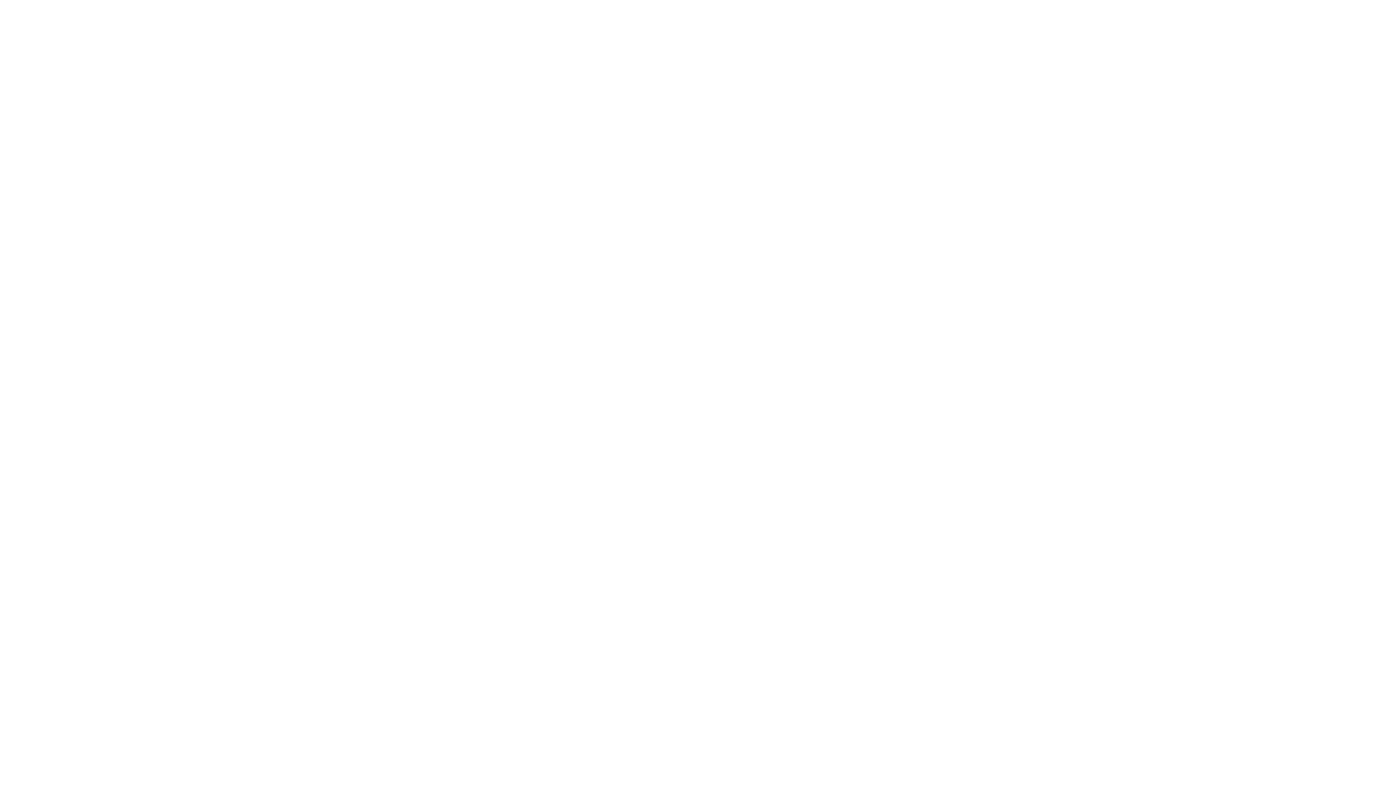
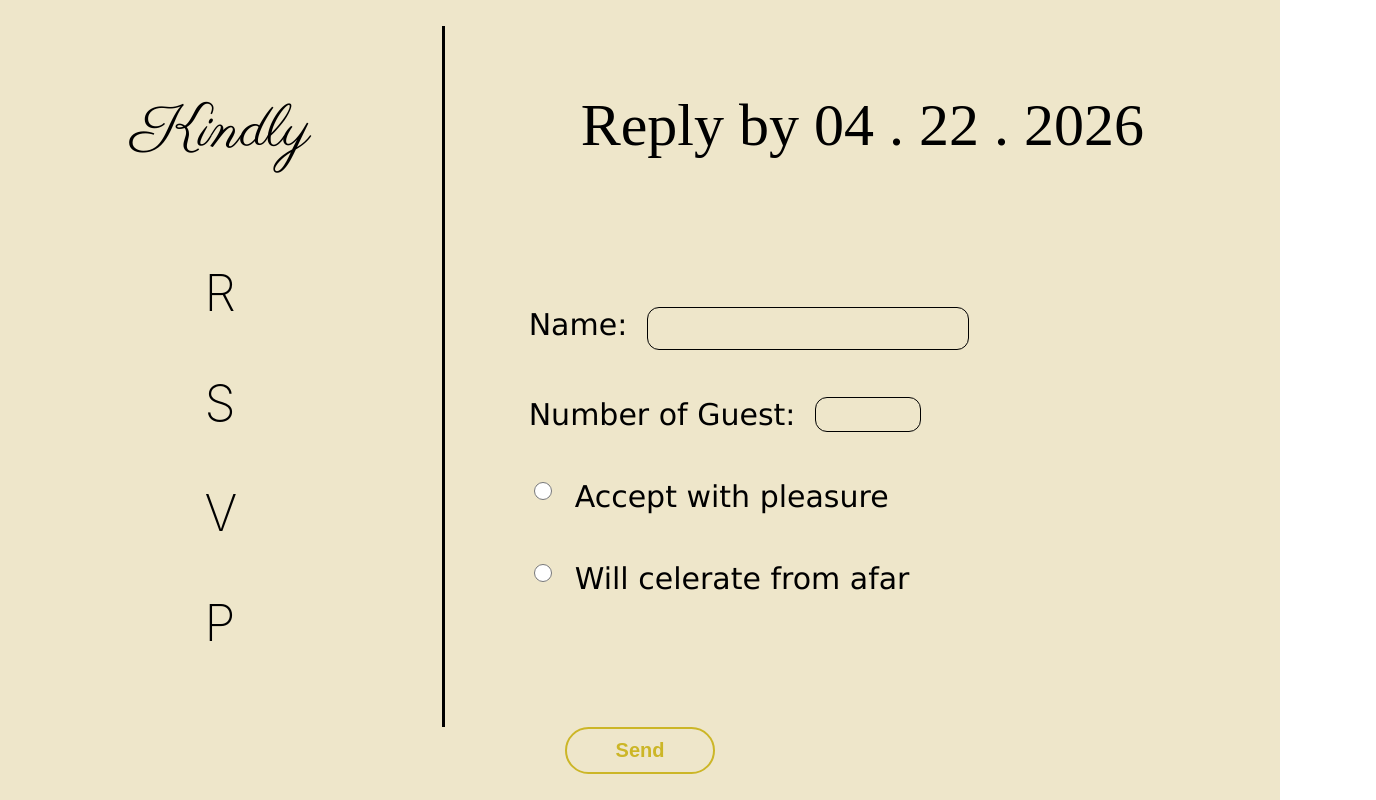
Before and after one commit to HungPhma/Duyphuongwedding, a React (Create React App) app: page /Duyphuongwedding/rsvp in a window 1280 px wide. Before the commit this address had no page. Shown: the whole page, 1376 px wide, since content can reach past the window. Built offline with nearby package versions, Linux system fonts and the light colour scheme; a web font is replaced by a local one.

Commit message:
update website

```diff
--- a/public/index.html
+++ b/public/index.html
@@ -2,14 +2,15 @@
 <html lang="en">
   <head>
     <meta charset="utf-8" />
-    <link rel="icon" href="%PUBLIC_URL%/favicon.ico" />
+    <link rel="icon" href="%PUBLIC_URL%/DP.png" />
     <meta name="viewport" content="width=device-width, initial-scale=1" />
     <meta name="theme-color" content="#000000" />
+    <meta property="og:image" content="%PUBLIC_URL%/DP.png" />
     <meta
       name="description"
       content="Web site created using create-react-app"
     />
-    <link rel="apple-touch-icon" href="%PUBLIC_URL%/logo192.png" />
+    <link rel="apple-touch-icon" href="%PUBLIC_URL%/DP.png" />
     <!--
       manifest.json provides metadata used when your web app is installed on a
       user's mobile device or desktop. See https://developers.google.com/web/fundamentals/web-app-manifest/
--- a/src/components/story.css
+++ b/src/components/story.css
@@ -29,6 +29,8 @@
     flex-direction: column;
     padding: 40px;
     box-sizing: border-box;
+    justify-content: center;
+    align-items: center;
     /* gap: 30px; */
 }
 .story-p p {
@@ -97,7 +99,7 @@
     width: 100%;
     /* max-width: 270px; */
     /* max-height: 400px; */
-    height: 380px;
+    height: 400px;
     object-fit: cover;
     display: block;
 }
@@ -134,3 +136,9 @@
     padding: 24px;
     font-family: "Funnel Sans", sans-serif;
 }
+.p-end{
+    /* width: 70%; */
+    text-align: center;
+    font-size: 18px;
+    /* background-color: white; */
+}
--- a/src/components/story.js
+++ b/src/components/story.js
@@ -40,12 +40,16 @@ function Story() {
                     <p>
                         And no story of ours would be complete without mentioning our furry overlord: our cute little boy named Fin! He’s the third wheel who steals the show—demanding cuddles, judging our packing skills before trips, and making our home feel even cozier.
                     </p>
+                    <p>
+                        In the end, our story turned into a real-life fairytale—one with plot twists, laughter, and a whole lot of stubborn love. We got engaged in August 2025, and now, after six and a half years of adventures, we’re thrilled to announce: we’re finally getting married!
+                        Thank you for being part of our happily ever after.
+                    </p>
                 </div>
             </div>
-            <p>
+            {/* <p className='p-end'>
                 In the end, our story turned into a real-life fairytale—one with plot twists, laughter, and a whole lot of stubborn love. We got engaged in August 2025, and now, after six and a half years of adventures, we’re thrilled to announce: we’re finally getting married!
                 Thank you for being part of our happily ever after.
-            </p>
+            </p> */}
         </div>
     </div>
   )
--- a/src/components/thank.css
+++ b/src/components/thank.css
@@ -5,14 +5,16 @@
     padding: 24px;
     justify-content: center;
     align-items: center;
-    height: 300px;
+    /* height: 300px; */
 }
 .thank-you{
     font-family: "Atkinson Hyperlegible Mono", sans-serif;
     text-transform: uppercase;
-    font-weight: 100;
+    font-weight: 400;
     font-size: 50px;
     padding: 10px;
+    width: 50%;
+    text-align: center;
 }
 .thank button{
     font-size: 20px;
@@ -27,6 +29,7 @@
     background-color: transparent;
     cursor: pointer;
     animation: transform 3s ease;
+    box-shadow: 0px 5px 10px rgba(0,0,0,0.3);
 }
 .thank button:hover{
     transform: scale(1.1);
--- a/src/components/thank.js
+++ b/src/components/thank.js
@@ -9,7 +9,7 @@ function Thank() {
     };
   return (
     <div className='thank'>
-        <h1 className='thank-you'>Your presence would mean the world to us</h1>
+        <h1 className='thank-you'>"Your presence would mean the world to us"</h1>
         <button onClick={handClick}>Rsvp</button>
     </div>
   )
--- a/src/index.js
+++ b/src/index.js
@@ -7,7 +7,7 @@ import { BrowserRouter } from 'react-router-dom';
 const root = ReactDOM.createRoot(document.getElementById('root'));
 root.render(
   <React.StrictMode>
-    <BrowserRouter>
+    <BrowserRouter basename="/Duyphuongwedding">
       <App />
     </BrowserRouter>
   </React.StrictMode>
--- a/src/pages/rsvp.css
+++ b/src/pages/rsvp.css
@@ -6,6 +6,7 @@
     justify-content: center;
     align-items: center;
     background-color: #EEE6CA;
+    box-sizing: border-box;
 }
 .content1{
     display: flex;
@@ -72,11 +73,19 @@
     width: 300px;
     max-width: 350px;
     min-width: 200px;
+    background-color: transparent;
+    border: 1px solid black;
+    border-radius: 12px;
+    padding: 10px;
+    font-size: 18px;
 }
 .input-number{
     width: 100px;
     max-width: 110px;
     min-width: 50px;
+    background-color: transparent;
+    border: 1px solid black;
+    border-radius: 12px;
 }
 .radio{
     width: 18px;
--- a/src/pages/rsvp.js
+++ b/src/pages/rsvp.js
@@ -15,16 +15,16 @@ function rsvp() {
           </div>
         </div>
         <div className='content1-2'>
-          <h1>Reply by 22 . 04 . 2026</h1>
+          <h1>Reply by 04 . 22 . 2026</h1>
           <form className='submit-form' >
             <label>
               Name:
-              <input className="input-name" type='text' name='name' placeholder='Your full name' required/>
+              <input className="input-name" type='text' name='name' required/>
             </label>
 
             <label>
-              Number of Guest(included children):
-              <input className='input-number' type='number' name='people' min="1" max="100" required/>
+              Number of Guest:
+              <input className='input-number' type='number' min="1" max="20" name='people' required/>
             </label>
 
             {/* <fieldset> */}
```
Also changed, not shown: public/DP.png (added), 1 other file (tests, documents, lock files or other folders).
